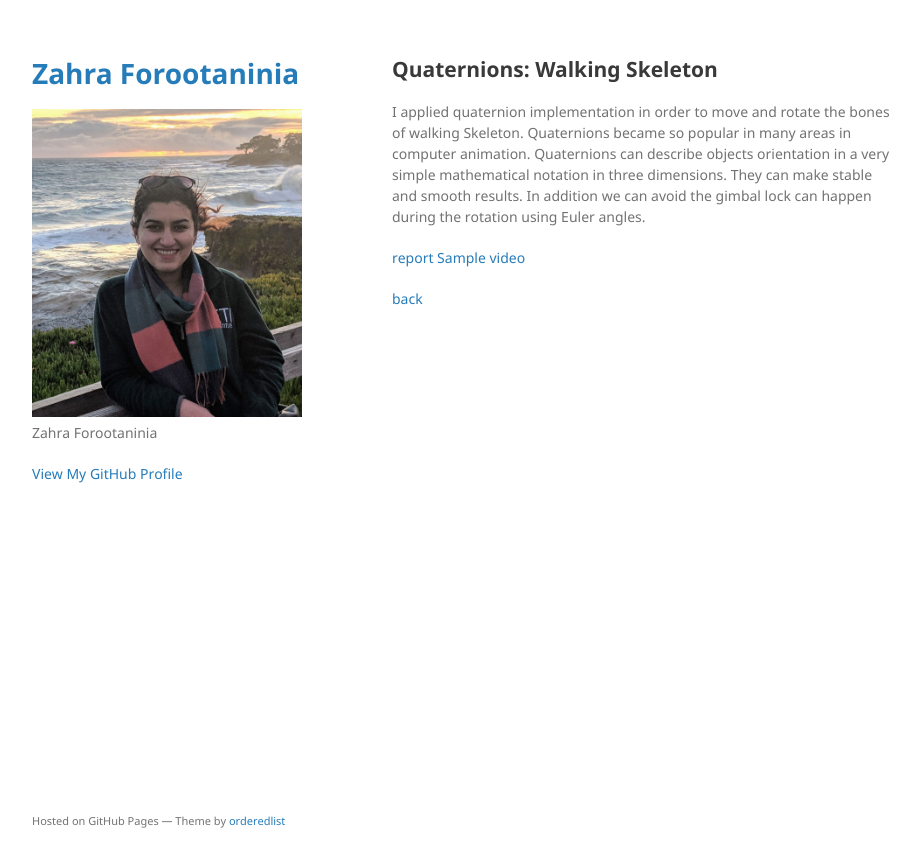
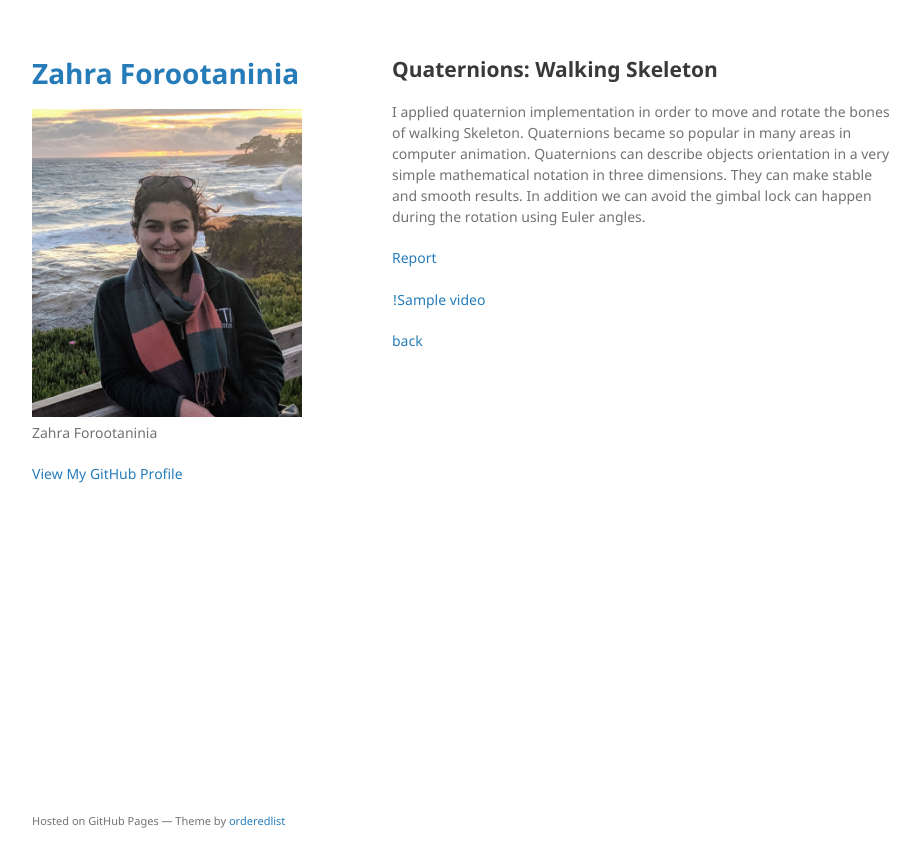
Before and after one commit to zahraforootaninia/zahraforootaninia.github.io, a Jekyll site: the page built from walking_skeleton.md, in a window 1280 px wide. Shown: the top 867 px of the page, without its empty margins (178-1098 px from the left). Built offline with Jekyll 4.4.1, drawn with Linux system fonts in a browser that asks for light colours; our own code applies the rules of GitHub Pages for plain Markdown files.

Commit message:
Update walking_skeleton.md

```diff
--- a/walking_skeleton.md
+++ b/walking_skeleton.md
@@ -7,7 +7,8 @@ layout: default
 I applied quaternion implementation in order to move and rotate the bones of walking Skeleton.
 Quaternions became so popular in many areas in computer animation. Quaternions can describe objects orientation in a very simple mathematical notation in three dimensions. They can make stable and smooth results. In addition we can avoid the gimbal lock can happen during the rotation using Euler angles.
 
-[report](pdfs/Quaternion_skeleton_report.pdf)
-[Sample video](mp4s/Quaternion_skeleton.mp4)
+[Report](pdfs/Quaternion_skeleton_report.pdf)
+<br/><br/>
+[!Sample video](mp4s/Quaternion_skeleton.mp4)
 
 [back](./)
```
